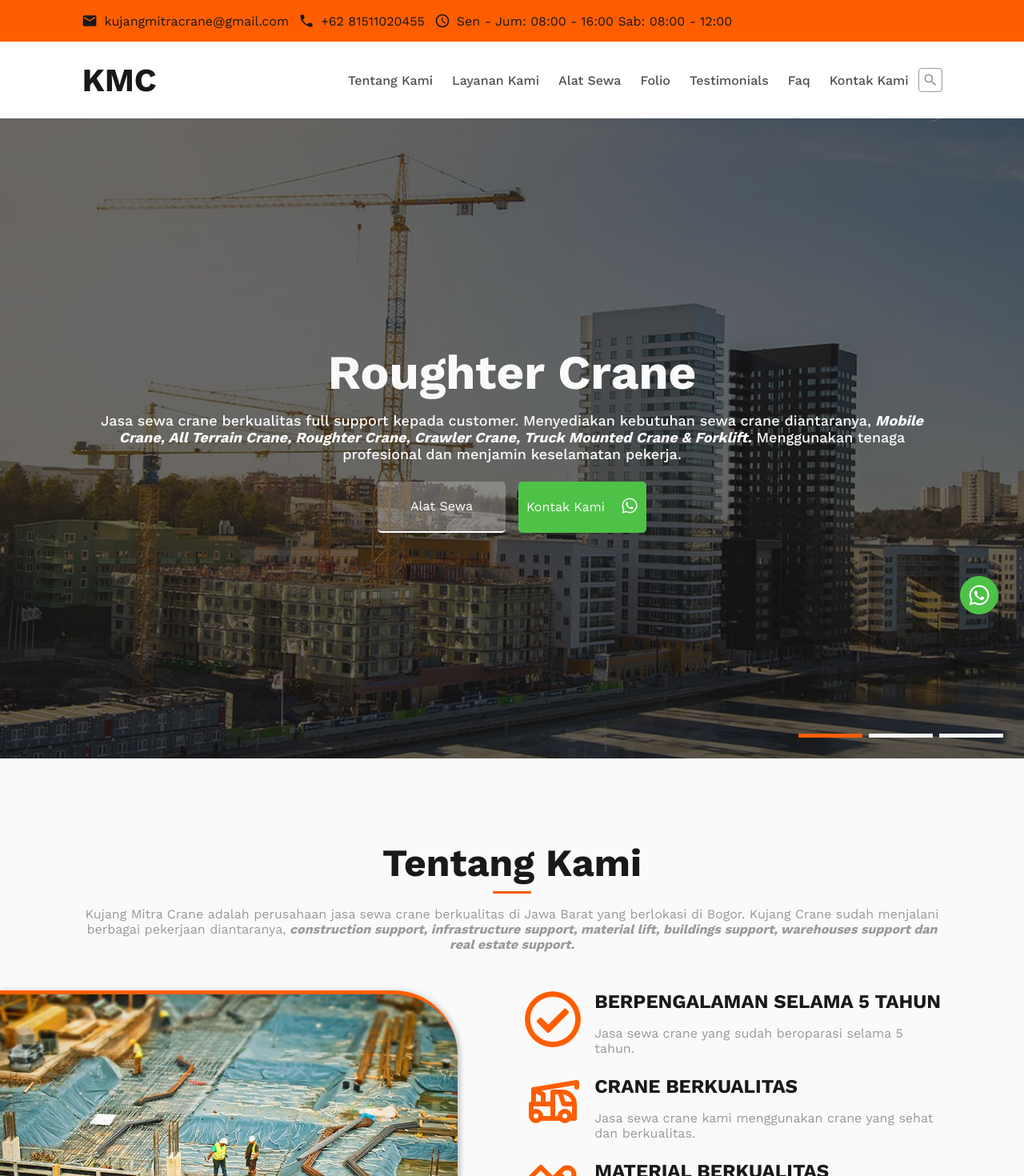
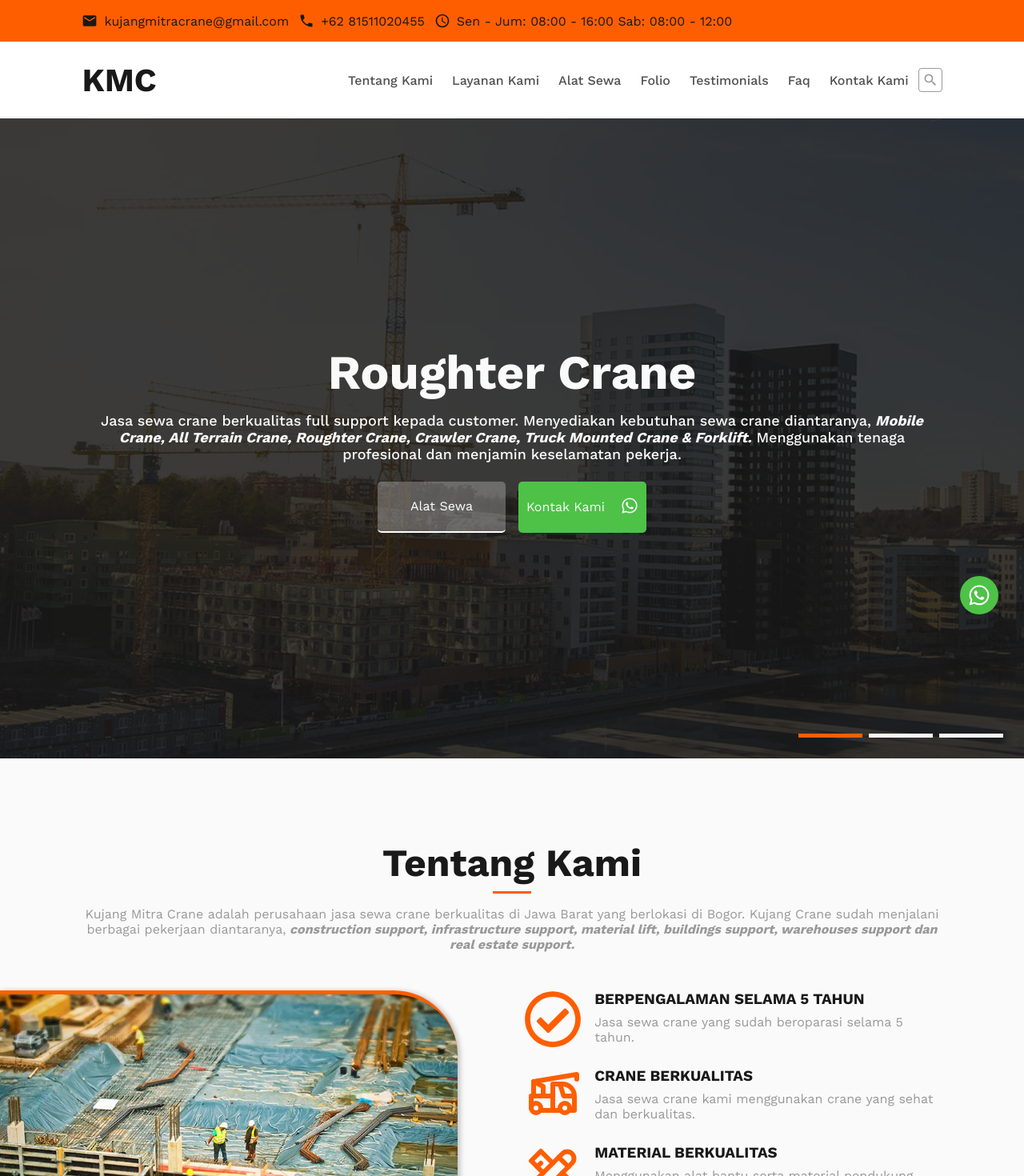
Before and after one commit to KujangMitraCrane/kujangcrane, a React (Create React App) app: page / in a window 1280 px wide. Shown: the top 1470 px of the page at 80% size. Built offline with nearby package versions, Linux system fonts and the light colour scheme; some icons are missing.

Commit message:
update: features about, navbar, hero, offering

```diff
--- a/src/components/navbar/index.jsx
+++ b/src/components/navbar/index.jsx
@@ -36,7 +36,7 @@ const Navbar = ({ isScrolled }) => {
         <MdSearch />
       </div>
       <div className="hub">
-        <WaLink className="whatsapp" to={whatsappLink} target="_blank">
+        <WaLink className="whatsapp" to={whatsappLink} title="whatsapp" target="_blank">
           <MdWhatsapp />
         </WaLink>
       </div>
--- a/src/components/support/index.jsx
+++ b/src/components/support/index.jsx
@@ -5,10 +5,7 @@ import { MdMail, MdPhone, MdOutlineWatchLater } from 'react-icons/md';
 
 const Support = () => {
   const handleCheckout = () => {
-    // Construct the WhatsApp link with the provided number
     const whatsappLink = `https://wa.me/081511020455`;
-
-    // Open the WhatsApp link in a new window or tab
     window.open(whatsappLink, '_blank');
   };
 
--- a/src/containers/hero/dotsSelected.jsx
+++ b/src/containers/hero/dotsSelected.jsx
@@ -4,7 +4,7 @@ const DotsSelected = (props) => {
   const { children, ...restProps } = props;
 
   return (
-    <button className="dot-button" type="button" {...restProps}>
+    <button className="dot-button" type="button" name="slider" {...restProps}>
       {children}
     </button>
   );
--- a/src/containers/offering/index.jsx
+++ b/src/containers/offering/index.jsx
@@ -30,10 +30,10 @@ const Offering = ({ homePage }) => {
         </div>
         {!homePage && (
           <div className="arrow">
-            <button className="nextMove" onClick={previousMove}>
+            <button className="nextMove" name="next" onClick={previousMove}>
               <MdNavigateBefore />
             </button>
-            <button className="previousMove" onClick={nextMove}>
+            <button className="previousMove" name="previous" onClick={nextMove}>
               <MdNavigateNext />
             </button>
           </div>
--- a/src/styles/about.css
+++ b/src/styles/about.css
@@ -77,11 +77,10 @@
   display: flex;
   flex-direction: column;
   align-items: flex-start;
-  gap: 1rem;
+  gap: 0.5rem;
 }
 
 .about .about-content .content .data .data-desc h3 {
-  font-size: 1.5em;
   color: var(--header-color);
   text-transform: uppercase;
 }
--- a/src/styles/home.css
+++ b/src/styles/home.css
@@ -31,7 +31,7 @@
   left: 0;
   width: 100%;
   height: 100%;
-  background: rgba(25, 25, 25, 0.65);
+  background: rgba(25, 25, 25, 0.85);
   padding: 0 8%;
   display: flex;
   flex-direction: column;
```
